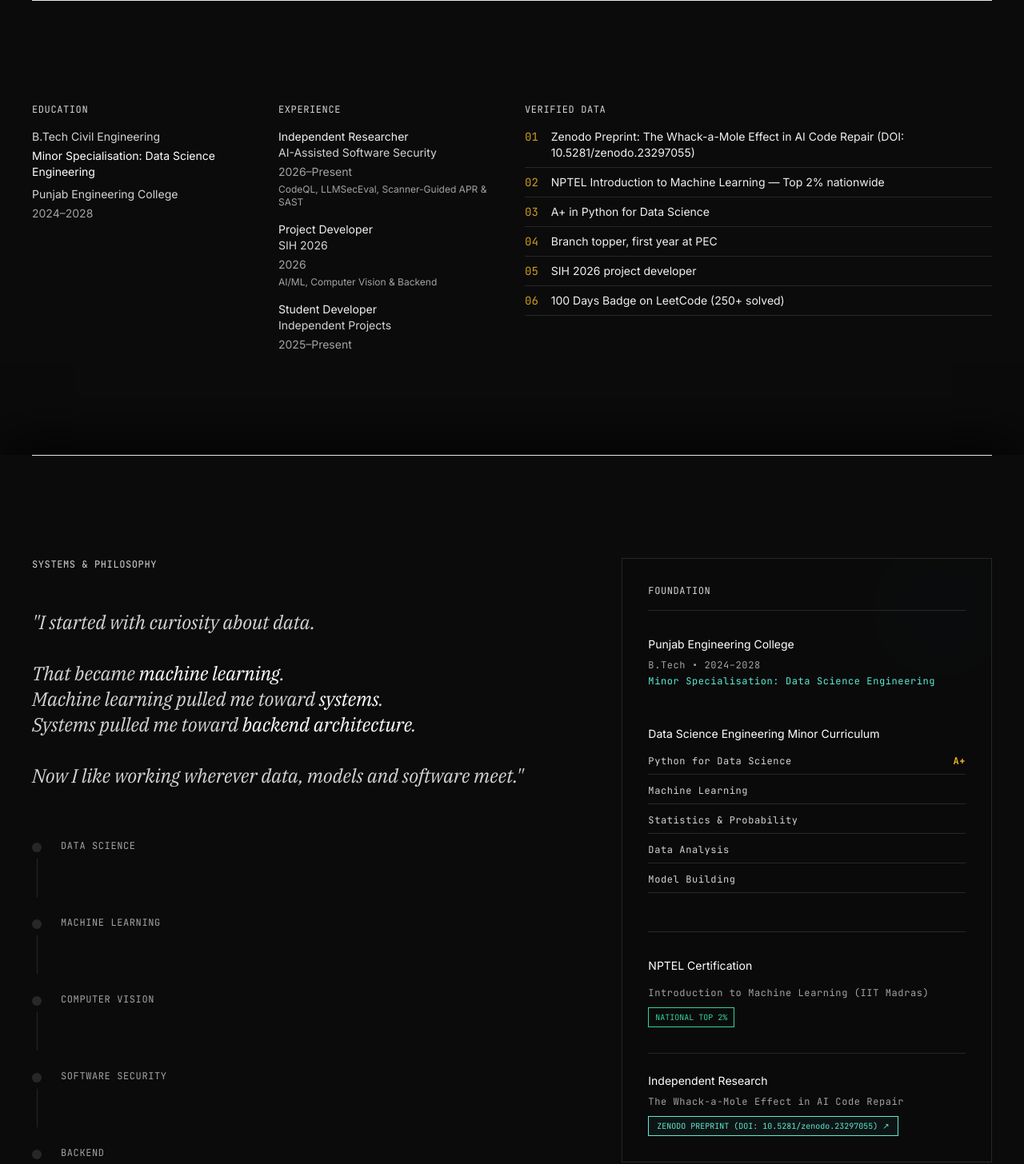
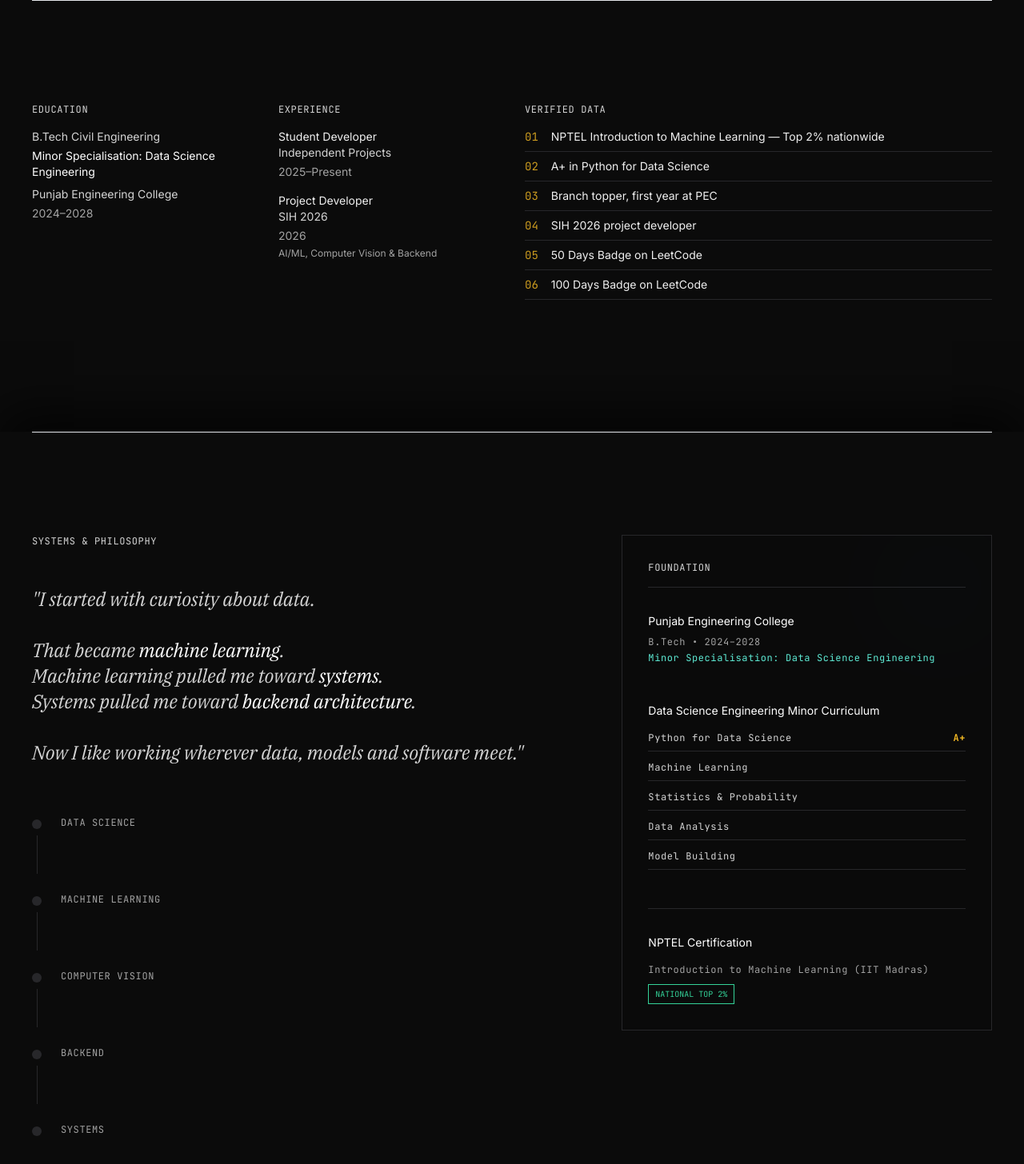
Before and after one commit to jackyhitter/AnunayNamanPortfolio, a React (Vite) app: page / in a window 1280 px wide. Shown: the part 800-2256 px from the top of the page at 80% size. Built offline with nearby package versions, Linux system fonts and the light colour scheme; no server answers.

Commit message:
refactor: preserve previous verified data and experience; focus updates on work and projects

```diff
--- a/src/components/About/About.tsx
+++ b/src/components/About/About.tsx
@@ -4,7 +4,6 @@ const concepts = [
   { id: 'ds', label: 'DATA SCIENCE', desc: 'Finding the shape of the problem.' },
   { id: 'ml', label: 'MACHINE LEARNING', desc: 'Teaching systems to recognize the shape.' },
   { id: 'cv', label: 'COMPUTER VISION', desc: 'Giving systems the ability to see it.' },
-  { id: 'sec', label: 'SOFTWARE SECURITY', desc: 'Auditing AI-generated code against vulnerabilities & regressions.' },
   { id: 'be', label: 'BACKEND', desc: 'Building the infrastructure to support it.' },
   { id: 'sys', label: 'SYSTEMS', desc: 'Making sure the entire thing actually works.' }
 ];
@@ -114,20 +113,6 @@ const About = () => {
                NATIONAL TOP 2%
              </div>
           </div>
-
-          <div className="mt-8 pt-6 border-t border-[#27272a]">
-             <h3 className="font-sans text-small text-white mb-2">Independent Research</h3>
-             <div className="font-code text-tiny mb-2" style={{ color: 'var(--text-dim)' }}>The Whack-a-Mole Effect in AI Code Repair</div>
-             <a
-               href="https://zenodo.org/records/23297055?preview=1&token=eyJhbGciOiJIUzUxMiJ9.eyJpZCI6ImQ4ZDZkOTgxLWY4NGQtNGI4NC1iZTQwLTc0ZmU3N2M2MWFhYyIsImRhdGEiOnt9LCJyYW5kb20iOiJiYjg0MGZjYjRhNDA1MWQ5NGExZTllZThhY2EzNzRhZiJ9.o1bx-7O4pgSJqBFay8n07MZNBXbZaGGTbOmvxIBZKufDrhDwRMFAMLyMkrfoEomdMTR8aO6dO2xe6yBhYqgUCw"
-               target="_blank"
-               rel="noopener noreferrer"
-               className="inline-block border px-2.5 py-1 font-code text-[10px] hover:border-white transition-colors"
-               style={{ borderColor: 'var(--tag-color)', color: 'var(--tag-color)', backgroundColor: 'rgba(94, 234, 212, 0.04)' }}
-             >
-               ZENODO PREPRINT (DOI: 10.5281/zenodo.23297055) ↗
-             </a>
-          </div>
         </div>
 
         <div
--- a/src/components/Skills/SkillMap.tsx
+++ b/src/components/Skills/SkillMap.tsx
@@ -45,13 +45,6 @@ const clusters: SkillCluster[] = [
     connections: ['ml', 'sys']
   },
   {
-    id: 'sec',
-    label: 'SOFTWARE SECURITY',
-    color: '#ec4899',
-    skills: ['CodeQL', 'Static Analysis (SAST)', 'Taint Tracking', 'LLMSecEval', 'Program Repair', 'Radon CC', 'Vulnerability Auditing'],
-    connections: ['ml', 'sys']
-  },
-  {
     id: 'fe',
     label: 'FRONTEND',
     color: '#06b6d4',
@@ -62,7 +55,7 @@ const clusters: SkillCluster[] = [
 
 // Language tree
 const languageTree = [
-  { lang: 'Python', branches: ['ML', 'Data Science', 'Backend', 'Computer Vision', 'Software Security (CodeQL)'] },
+  { lang: 'Python', branches: ['ML', 'Data Science', 'Backend', 'Computer Vision'] },
   { lang: 'C++', branches: ['Algorithms', 'DSA', 'Competitive Programming'] },
   { lang: 'JavaScript/TS', branches: ['Frontend', 'Backend (Node)', 'Interfaces'] },
 ];
--- a/src/data/achievements.ts
+++ b/src/data/achievements.ts
@@ -1,8 +1,8 @@
 export const achievements = [
-  "Zenodo Preprint: The Whack-a-Mole Effect in AI Code Repair (DOI: 10.5281/zenodo.23297055)",
   "NPTEL Introduction to Machine Learning — Top 2% nationwide",
   "A+ in Python for Data Science",
   "Branch topper, first year at PEC",
   "SIH 2026 project developer",
-  "100 Days Badge on LeetCode (250+ solved)"
+  "50 Days Badge on LeetCode",
+  "100 Days Badge on LeetCode"
 ];
--- a/src/data/experience.ts
+++ b/src/data/experience.ts
@@ -7,28 +7,22 @@ export const experience = {
   },
   roles: [
     {
-      title: "Independent Researcher",
-      company: "AI-Assisted Software Security",
-      period: "2026–Present",
-      description: "CodeQL, LLMSecEval, Scanner-Guided APR & SAST"
+      title: "Student Developer",
+      company: "Independent Projects",
+      period: "2025–Present"
     },
     {
       title: "Project Developer",
       company: "SIH 2026",
       period: "2026",
       description: "AI/ML, Computer Vision & Backend"
-    },
-    {
-      title: "Student Developer",
-      company: "Independent Projects",
-      period: "2025–Present"
     }
   ],
   timeline: [
     { year: "2024", note: "→ PEC" },
     { year: "2025", note: "→ ML / Python / DSA / Backend exploration" },
-    { year: "2026", note: "→ SIH 2026 (La Peace)\n→ AI security research (The Whack-a-Mole Effect)\n→ Scanner-guided repair pilot" },
-    { year: "Present", note: "→ ML engineering\n→ backend & systems\n→ software security research" },
+    { year: "2026", note: "→ SIH 2026\n→ La Peace\n→ deeper backend + ML systems" },
+    { year: "Present", note: "→ ML engineering\n→ backend\n→ DSA\n→ research opportunities" },
     { year: "Future", note: "→ research / internships / ML systems" }
   ]
 };
--- a/src/data/skills.ts
+++ b/src/data/skills.ts
@@ -3,11 +3,6 @@ export const skills = {
     title: "MACHINE LEARNING",
     items: ["Computer Vision", "Classical ML", "Feature Engineering", "Model Evaluation", "PyTorch", "Scikit-learn"],
     status: "BUILDING"
-  },
-  softwareSecurity: {
-    title: "AI & SOFTWARE SECURITY",
-    items: ["CodeQL", "Static Analysis (SAST)", "Taint Analysis", "Automated Program Repair", "LLMSecEval", "Radon"],
-    status: "RESEARCHING"
   },
   backend: {
     title: "BACKEND",
@@ -27,9 +22,7 @@ export const skills = {
 };
 
 export const techStackRelationships = [
-  { name: "PYTHON", links: ["AI Code Security", "La Peace", "ML_project"] },
-  { name: "CODEQL", links: ["AI Code Security"] },
-  { name: "STATIC ANALYSIS", links: ["AI Code Security"] },
+  { name: "PYTHON", links: ["La Peace", "ML_project"] },
   { name: "C++", links: ["DSA", "LeetCode"] },
   { name: "SCIKIT-LEARN", links: ["ML_project"] },
   { name: "PYTORCH", links: ["La Peace"] },
```
